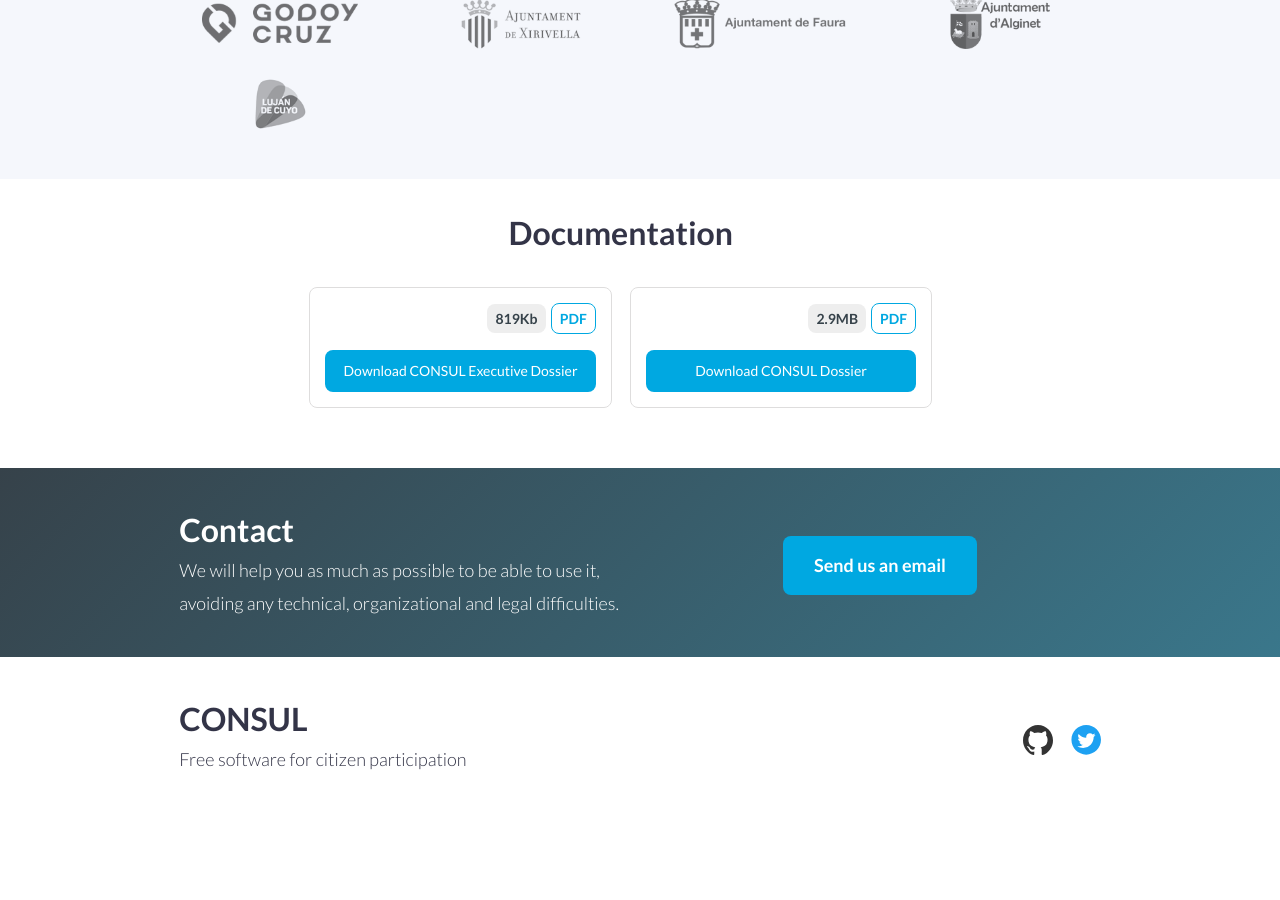
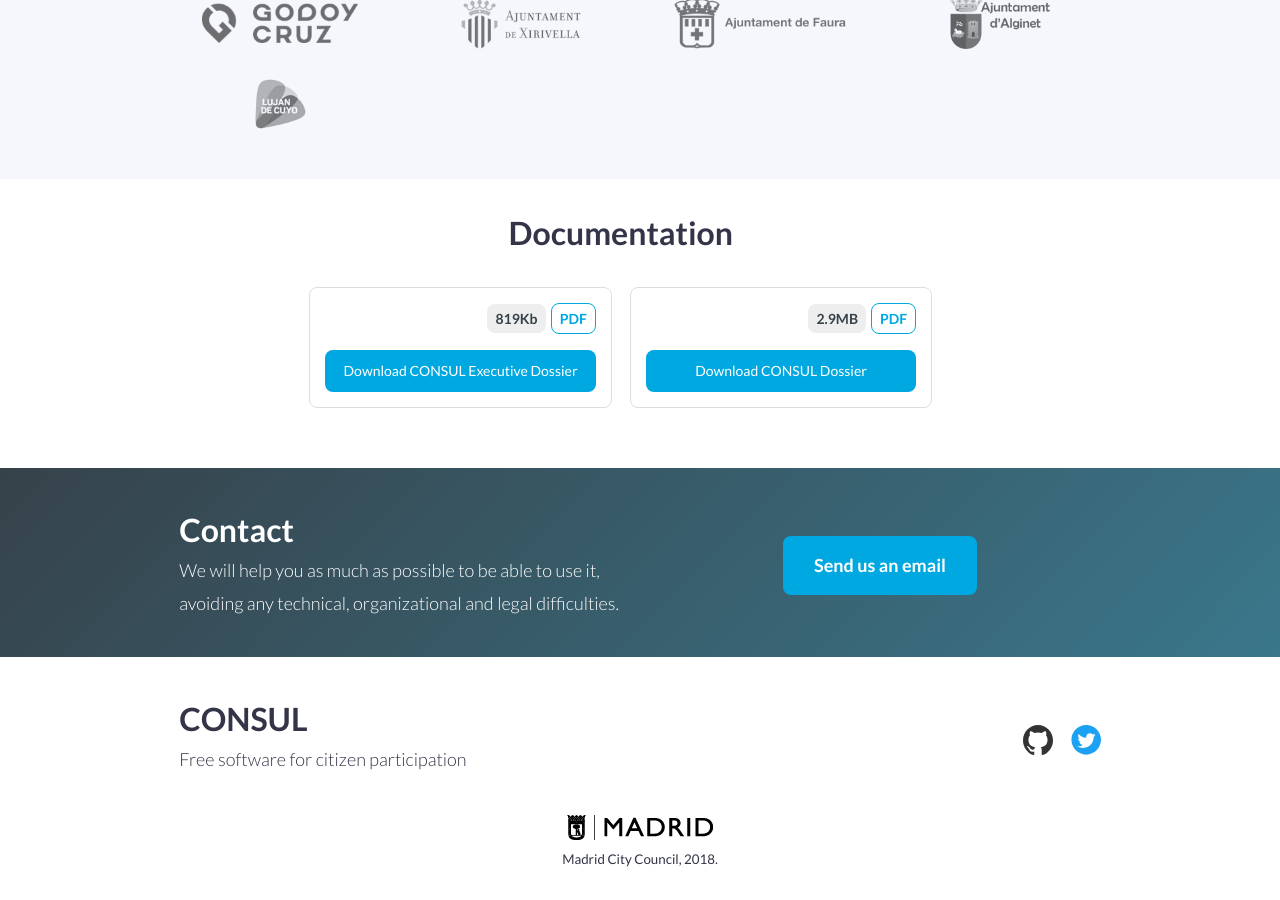
Before and after one commit to consuldemocracy/website, a Jekyll site: the page built from en/index.html, in a window 1280 px wide and 900 px high, scrolled down 4728 px. Built offline with Jekyll 4.4.1, drawn with Linux system fonts in a browser that asks for light colours; before the commit the page ends 5543 px from its top, so only the background shows below that.

Commit message:
adds city council of madrid logo on footer

```diff
--- a/_data/i18n/en.yml
+++ b/_data/i18n/en.yml
@@ -175,6 +175,7 @@
 footer:
   title: "CONSUL"
   description: "Free software for citizen participation"
+  madrid: "Madrid City Council, "
 data_video_id:
   general: "https://www.youtube.com/embed/_51lRi-YJjk"
   debates: "zU_0UN4VajY"
--- a/_data/i18n/es.yml
+++ b/_data/i18n/es.yml
@@ -175,6 +175,7 @@
 footer:
   title: "CONSUL"
   description: "Software libre para la participación ciudadana."
+  madrid: "Ayuntamiento de Madrid, "
 data_video_id:
   general: "https://www.youtube.com/embed/vO1jRu25B9E"
   debates: "GFy5GnsRlhU"
--- a/_includes/footer.html
+++ b/_includes/footer.html
@@ -22,4 +22,12 @@
       </ul>
     </div>
   </div>
+
+  <div class="row">
+    <div class="text-center margin-top">
+      <img src="/img/ayuntamiento_madrid.png" alt="{{ site.data.i18n[page.locale].organizations.madrid }}">
+      <br>
+      <small>{{ site.data.i18n[page.locale].footer.madrid }} {{ 'now' | date: "%Y" }}.</small>
+    </div>
+  </div>
 </div>
```
Also changed, not shown: img/ayuntamiento_madrid.png (added).
